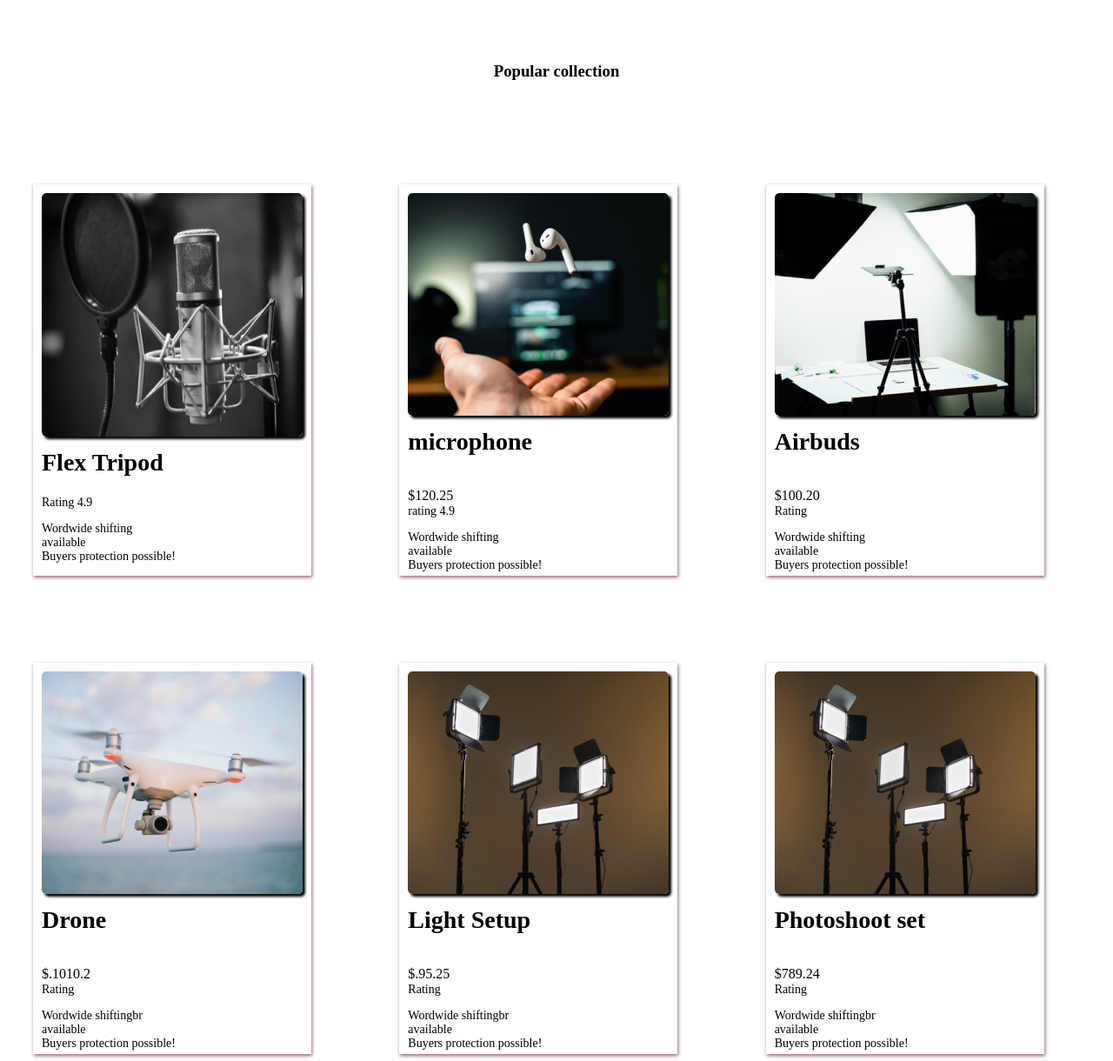
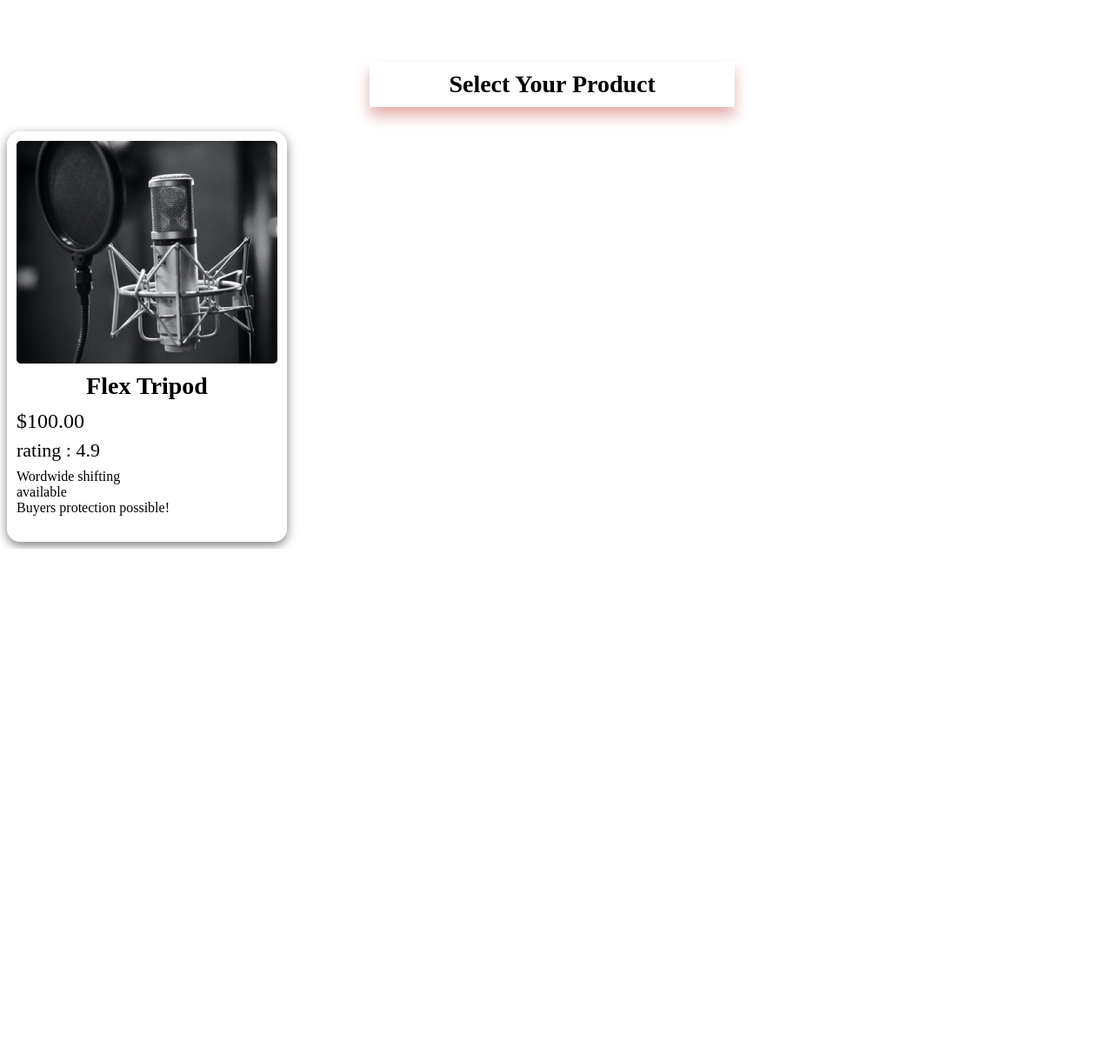
Before and after one commit to mdshofiqulislam10/Final-Project-Html-css, a plain HTML site: page index.html in a window 1280 px wide. Shown: the part 554-1774 px from the top of the page at 87% size. After the commit the page ends 1185 px from the top, so only its background shows below. Drawn offline with Linux system fonts and the light colour scheme.

Commit message:
pic change

```diff
--- a/index.html
+++ b/index.html
@@ -49,104 +49,32 @@
             <img class="img1" src="./Image/Group 33125.png" alt="">
             <img class="img2" src="./Image/Group 33127.png" alt="">
         </div>
-        <section class="Image-Hover-section">
-             <!-- this image hover section  -->
-        <h3 class="po">Popular collection</h3>
-        <div class="product-containar">
 
-            <!-- <section class="product-viwes">
+            <!-- Start Card Section -->
 
+             <div class="product-main-div">
+                <h3 class="product-title">Select Your Product</h3>
 
-                this first image section -->
+                <!-- Start Card View -->
 
+                <Section class="All-Card-Here">
 
-                <div class="hover-image">
-                    <img class="first" width="300px" height="280px" src="./Image/unsplas1.png" alt="">
-                    <h4 class="fles">Flex Tripod</h4>
-                <p class="rating">Rating <span>4.9</span></p>
-                <p class="wor">Wordwide shifting <br>available
-                    <br>Buyers protection possible!</p>
-                </div>
-
-
-        <!-- this second iamge section -->
+                     <div class="product-card">
+                        <img src="./Image/unsplas1.png" alt="Loading...">
+                        <h1 class="product-name">Flex Tripod</h1>
+                        <p class="product-price">$100.00</p>
+                        <p class="product-rating">rating : <span>4.9</span></p>
+                        <p class="product-description">Wordwide shifting <br>
+                            available <br>
+                            Buyers protection possible!</p>
+                     </div>
+                     <!-- Closs Card View -->
 
 
 
 
-                <div class="hover-image1">
-                    <img class="second" src="./Image/unsplash2.png" alt="">
-                    <h4 class="fles1">microphone</h4>
-                    <p class="dolar">$120.25</p>
-                    <p class="rating1">rating <span>4.9</span></p>
-                    <p class="wor1">Wordwide shifting <br> available <br>
-                        Buyers protection possible!</p>
-                </div>
 
-
-                <!-- this 3rd image section -->
-
-
-
-                <div class="hover-image2">
-                    <img class="third" src="./Image/unsplash3.png" alt="">
-                    <h4 class="fles2">Airbuds</h4>
-                    <p class="dolar1"> $100.20</p>
-                    <p class="rating2">Rating</p>
-                    <p class="wor2">Wordwide shifting <br> available <br>
-                        Buyers protection possible!</p>
-                </div>
-
-
-
-                <!-- this fourth image section -->
-
-
-
-                <div class="hover-image">
-                    <img class="fourth" src="./Image/unsplash4.png" alt="">
-                    <h4 class="fles3">Drone</h4>
-                    <p class="dolar2">$.1010.2</p>
-                    <p class="rating">Rating</p>
-                    <p class="wor3">Wordwide shiftingbr <br> available <br>
-                        Buyers protection possible!</p>
-                </div>
-
-
-                <!-- this five image section -->
-
-
-                <div class="hover-image">
-                    <img class="five" src="./Image/unsplash5.png" alt="">
-                    <h4 class="fles4">Light Setup</h4>
-                    <p class="dolar3">$.95.25</p>
-                    <p class="rating">Rating</p>
-                    <p class="wor4">Wordwide shiftingbr <br> available <br>
-                        Buyers protection possible!</p>
-                </div>
-
-
-                <!-- this six image section -->
-
-
-                <div class="hover-image">
-                    <img class="six" src="./Image/unsplash5.png" alt="">
-                    <h4 class="fles5">Photoshoot set</h4>
-                    <p class="dolar4">$789.24</p>
-                    <p class="rating">Rating</p>
-                    <p class="wor5">Wordwide shiftingbr <br> available <br>
-                        Buyers protection possible!</p>
-                </div>
-        </section>
-    </main>
-    <!-- <footer>
-        <div class="second-footer">
-            <ul class="ul-f">
-                <li class="li-f"><a href="#">Contact Me</a></li>
-                <li class="li-f"><a href="#">Facebook</a></li>
-                <li class="li-f"><a href="#">Instagram</a></li>
-            </ul>
-        </div>
-    </footer> -->
+                </Section>
+             </div>
 </body>
 </html>
--- a/style.css
+++ b/style.css
@@ -80,219 +80,40 @@
     grid-template-columns: 1fr 1fr 1fr;
 }
 
-/* this image hover section word */
-.hover-image{
-    /* border: 2px solid; */
-    margin-top: 100px;
-    width: 320px;
-    height: 450px;
-    margin-left: 30px;
-    background-color:#ffffff;
-    box-shadow: 1px 2px 4px rgba(100, 37, 66, 0.7);
-    ;
-}
-.po{
-    text-align: center;
-    margin-top: 70px;
-}
-.first{
-    margin-top: 10px;
-    margin-left: 10px;
-    box-shadow: 3px 3px 3px;
-    border-radius: 5px;
-}
-.fles{
-    margin-left: 10px;
-    font-size: 28px;
-    margin-top: 10px;
-}
-.rating{
-    margin-left: 10px;
-    font-size: 14px;
-    margin-top: -15px;
-}
-.wor{
-    margin-left: 10px;
-    font-size: 14px;
-}
-
-/* this second image section */
-
-.hover-image1{
-    margin-top: 100px;
-    width: 320px;
-    height: 450px;
-    margin-left: 30px;
-    background-color:#ffffff;
-    box-shadow: 1px 2px 4px rgba(100, 37, 66, 0.7);
-}
-.second{
-    margin-top: 10px;
-    margin-left: 10px;
-    box-shadow: 3px 3px 3px;
-    border-radius: 5px;
-}
-.fles1{
-    margin-left: 10px;
-    font-size: 28px;
-    margin-top: 10px;
-}
-.dolar{
-    margin-left: 10px;
-}
-
-.rating1{
-    margin-left: 10px;
-    font-size: 14px;
-    margin-top: -15px;
-}
-.wor1{
-    margin-left: 10px;
-    font-size: 14px;
-}
-.product-viwes{
-    display: grid;
-    grid-template-columns: 1fr 1fr 1fr;
-}
-/* this 3rd iamge section */
-
-.hover-image2{
-    margin-top: 100px;
-    width: 320px;
-    height: 450px;
-    margin-left: 30px;
-    background-color:#ffffff;
-    box-shadow: 1px 2px 4px rgba(100, 37, 66, 0.7);
-}
-.third{
-    margin-top: 10px;
-    margin-left: 10px;
-    box-shadow: 3px 3px 3px;
-    border-radius: 5px;
-}
-.fles2{
-    margin-left: 10px;
-    font-size: 28px;
-    margin-top: 10px;
-}
-.dolar1{
-    margin-left: 10px;
-}
-.rating2{
-    margin-left: 10px;
-    font-size: 14px;
-    margin-top: -15px;
-}
-.wor2{
-    margin-left: 10px;
-    font-size: 14px;
-}
-/* this fourth image section */
-
-.fourth{
-    margin-top: 10px;
-    margin-left: 10px;
-    box-shadow: 3px 3px 3px;
-    border-radius: 5px;
-}
-.fles3{
-    margin-left: 10px;
-    font-size: 28px;
-    margin-top: 10px;
-}
-.dolar2{
-    margin-left: 10px;
-}
-.wor3{
-    margin-left: 10px;
-    font-size: 14px;
-}
-.rating{
-    margin-left: 10px;
-    font-size: 14px;
-    margin-top: -15px;
-}
-/* this five image section */
-.five{
-    margin-top: 10px;
-    margin-left: 10px;
-    box-shadow: 3px 3px 3px;
-    border-radius: 5px;
-}
-.fles4{
-    margin-left: 10px;
-    font-size: 28px;
-    margin-top: 10px;
-}
-.dolar3{
-    margin-left: 10px;
-}
-.rating{
-    margin-left: 10px;
-    font-size: 14px;
-    margin-top: -15px;
-}
-.wor4{
-    margin-left: 10px;
-    font-size: 14px;
-}
-
-/* this six image section */
-
-.six{
-    margin-top: 10px;
-    margin-left: 10px;
-    box-shadow: 3px 3px 3px;
-    border-radius: 5px;
-}
-.fles5{
-    margin-left: 10px;
-    font-size: 28px;
-    margin-top: 10px;
-}
-.dolar4{
-    margin-left: 10px;
-}
-.rating{
-    margin-left: 10px;
-    font-size: 14px;
-    margin-top: -15px;
-}
-.wor5{
-    margin-left: 10px;
-    font-size: 14px;
-}
-
-/* this footer pattern */
 
 
-.second-footer{
-    display: flex;
-    /* border: 1px solid; */
-    justify-content: space-between;
-    padding-left: 30px;
-    padding-right: 30px;
-    width: 100%;
-    height: 100px;
-    background-color: gray;
-    margin-left: 10px;
+                                               /* start product card section */
+
+.product-title{
+    margin-top: 70px;
+    text-align: center;
+    font-size: 28px;
+    font-weight: bold;
+    box-shadow: 0 10px 15px rgba(202, 94, 94, 0.5);
+    width: 400px ;
+    margin-left: 33%;
+    padding: 10px;
 }
-.f{
+.product-card{
+    border: 1px solid white;
+    width: 300px;
+    height: 450px;
+    box-shadow: 0 4px 12px rgba(0, 0, 0, 0.5);
+    border-radius: 15px;
+    padding: 10px;
+}
+.product-name{
+    font-size: 28px;
+    font-weight: bold;
+    margin-top: 6px;
     text-align: center;
-    font-size: 25px;
+    margin-bottom: -13px;
 }
-.ul-f{
-    list-style: none;
-    display: flex;
-    margin-right: 600px;
-    text-decoration: none;
-    text-align: center;
-    align-items: center;
-
+.product-price{
+    font-size: 24px;
+    margin-bottom: -15px;
 }
-.li-f{
-    /* border: 2px solid yellow; */
-    margin-left: 40px;
-    text-align: center;
-    align-items: center;
+.product-rating{
+    font-size: 22px;
+    margin-bottom: -8px;
 }
```
